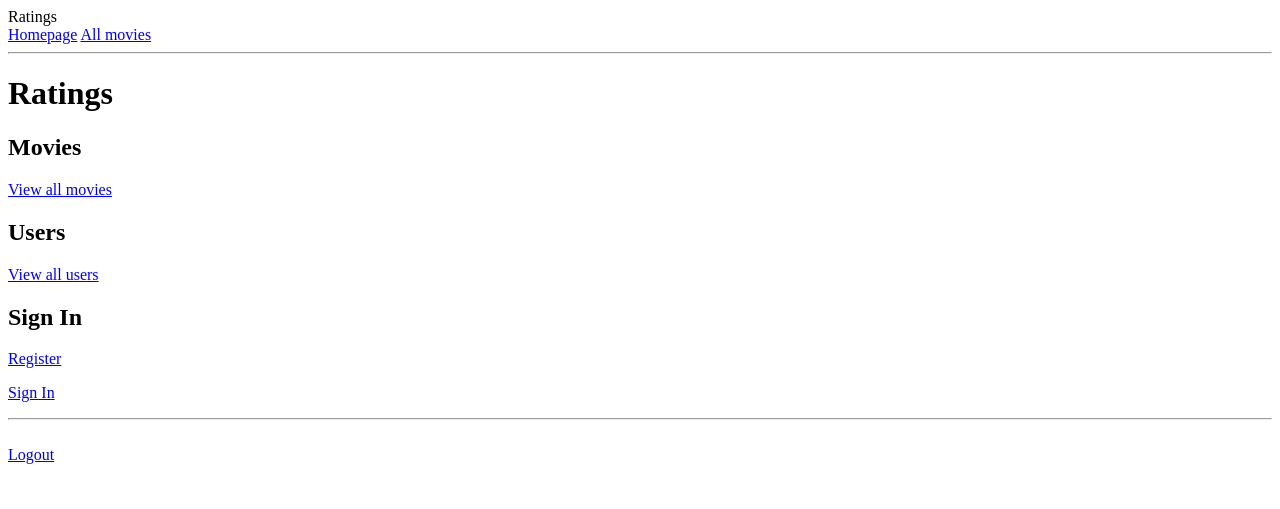
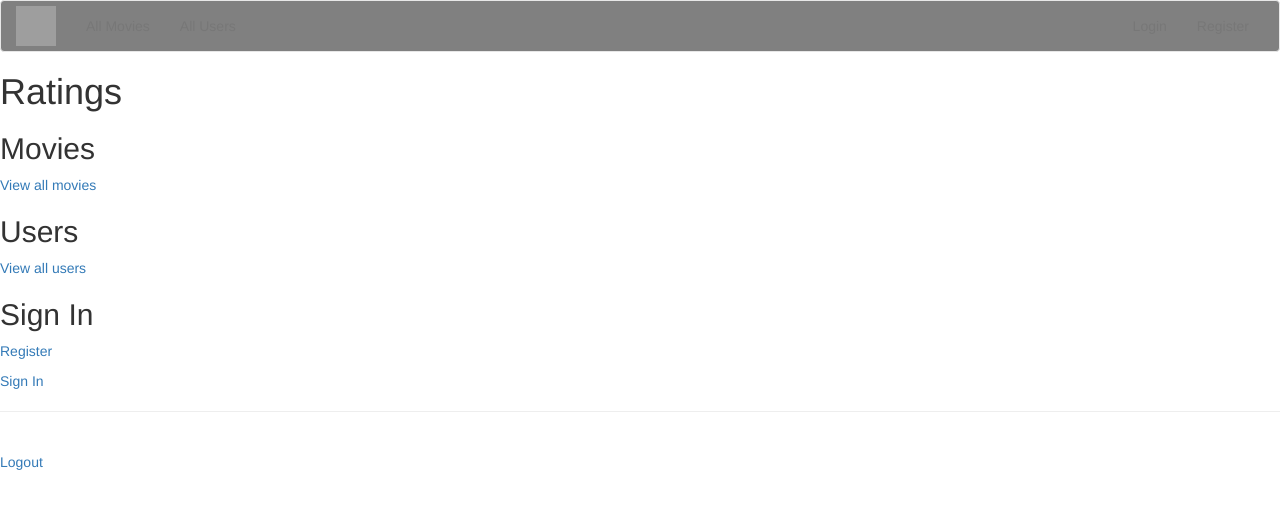
Before and after one commit to ESQG/hackbright-ratings, a Flask app: page / in a window 1280 px wide. Shown: the top 509 px of the page. Run offline with Flask 2, Linux system fonts and the light colour scheme; some libraries are stand-ins or nearby versions; grey boxes are pictures that could not be loaded.

Commit message:
added bootstrap

```diff
--- a/templates/base.html
+++ b/templates/base.html
@@ -1,23 +1,57 @@
 <!doctype html>
 <html>
 <head>
+   <link href="https://maxcdn.bootstrapcdn.com/bootstrap/3.3.7/css/bootstrap.min.css" rel="stylesheet">
+   <link href="static/styles.css" rel="stylesheet">
+    <meta name="viewport" content="width=device-width, initial-scale=1">
   <title>Ratings</title>
 </head>
 
 <body>
-  Ratings<br>
-  <a href="/">Homepage</a>
-  <a href="/movies">All movies</a>
+  <nav class="navbar navbar-default" style="background-color: grey">
+    <div class="container-fluid">
+      <!-- Brand and toggle get grouped for better mobile display -->
+      <div class="navbar-header">
+        <button type="button" class="navbar-toggle collapsed" data-toggle="collapse" data-target="#bs-example-navbar-collapse-1" aria-expanded="false">
+          <span class="sr-only">Toggle navigation</span>
+          <span class="icon-bar"></span>
+          <span class="icon-bar"></span>
+          <span class="icon-bar"></span>
+        </button>
+        <a class="navbar-brand" href="/" style="color: white"><img style="width: 40px; height: 40px; margin-top: -10px" src="http://www.clipartkid.com/images/229/evil-eye-cartoon-monsters-eyes-evil-eye-png-html-VeXMOh-clipart.png"></a>
+      </div>
 
+      <div class="collapse navbar-collapse" id="bs-example-navbar-collapse-1">
+        <ul class="nav navbar-nav" style="color: white">
+          <li><a href="/movies">All Movies</a></li>
+          <li><a href="/users">All Users</a></li>
+        </ul>
+        <ul class="nav navbar-nav navbar-right" style="color: white">
+          <li><a href="/sign-in">Login</a></li>
+          <li><a href="/register">Register</a></li>
+        </ul>
+      </div><!-- /.navbar-collapse -->
+    </div><!-- /.container-fluid -->
+  </nav>
+
+
+
+  <!--Mask-->
+
+  <!--/.Mask-->
     <!-- Show flashed messages -->
   {% with messages = get_flashed_messages() %}
       {% for message in messages %}
           <div class="alert alert-warning">{{ message }}</div>
       {% endfor %}
   {% endwith %}
-  <hr>
   {% block content %} put your content here {% endblock %}
 
+  <div class="view">
+      <!--Intro content-->
+      <div class="full-bg-img flex-center">
+       </div>
+  </div>
 
 <footer>
     <hr>
```
